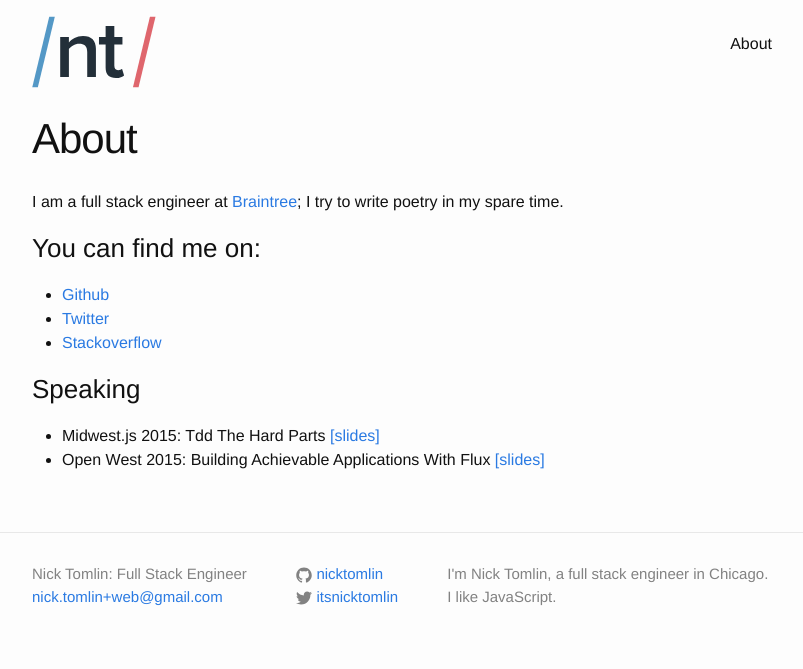
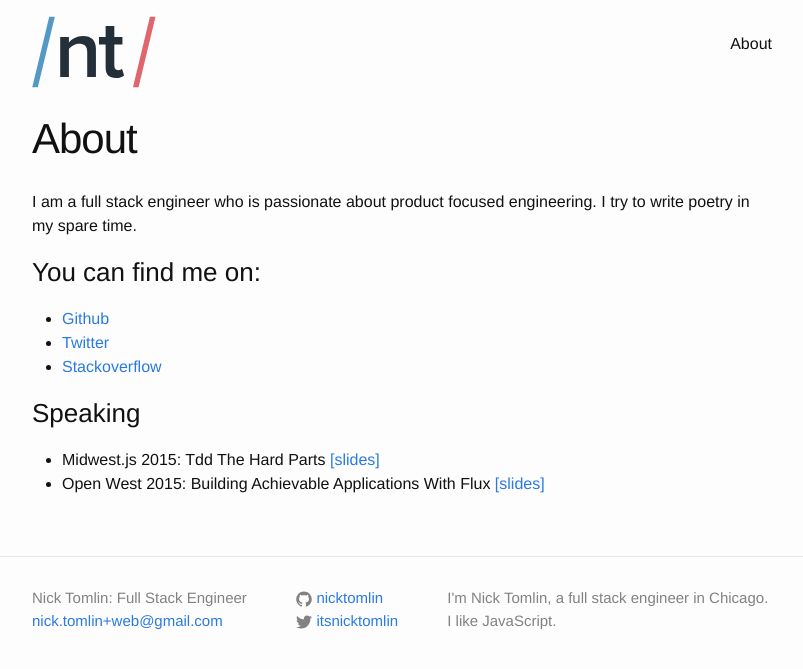
Before and after one commit to NickTomlin/nicktomlin.github.io, a Jekyll site: the page built from about.md, in a window 1280 px wide. Shown: the top 669 px of the page, without its empty margins (238-1041 px from the left). Built offline with Jekyll 4.4.1, drawn with Linux system fonts in a browser that asks for light colours.

Commit message:
content: Update about

```diff
--- a/about.md
+++ b/about.md
@@ -4,7 +4,7 @@ title: About
 permalink: /about/
 ---
 
-I am a full stack engineer at [Braintree](https://braintreepayments.com); I try to write poetry in my spare time.
+I am a full stack engineer who is passionate about product focused engineering. I try to write poetry in my spare time.
 
 ### You can find me on:
 
```
